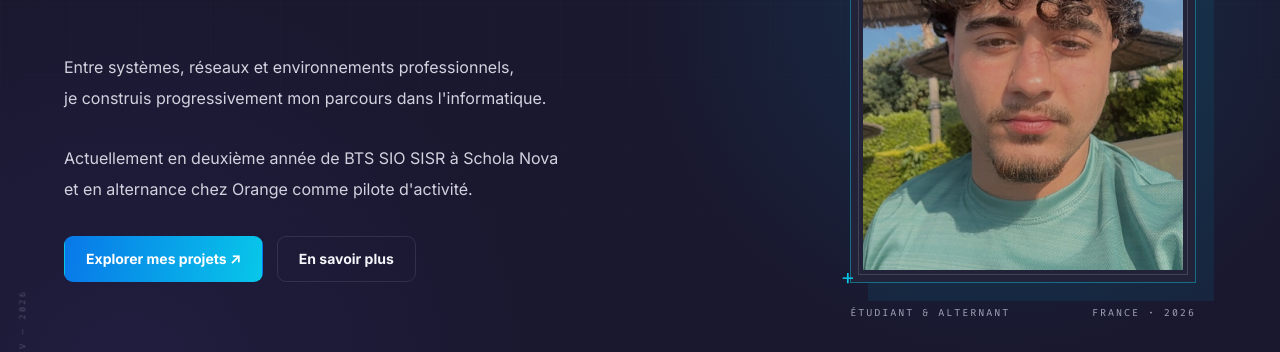
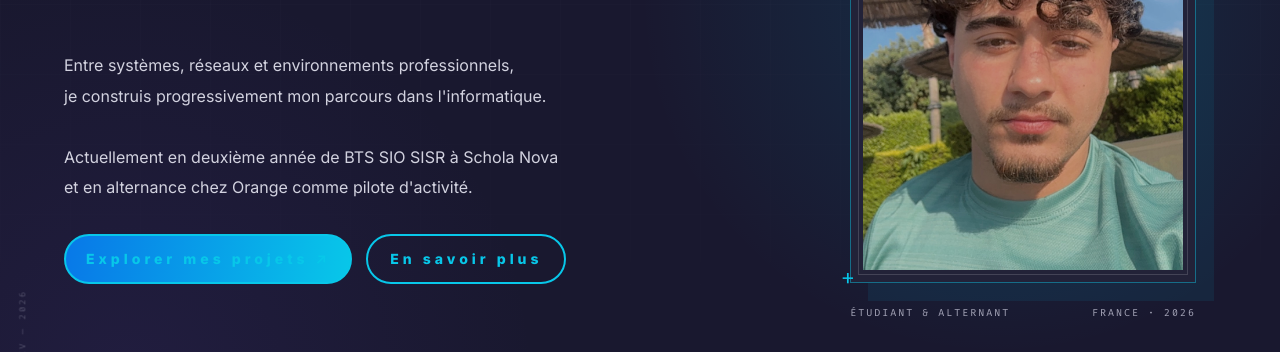
Before and after one commit to s93fbigboss/portfoliovf, a plain HTML site: page index.html in a window 1280 px wide. Shown: the part 448-800 px from the top of the page. Drawn offline with Linux system fonts and the light colour scheme.

Commit message:
Add files via upload

```diff
--- a/index.html
+++ b/index.html
@@ -18,6 +18,7 @@
     <link rel="stylesheet" href="commun.css">
     <link rel="stylesheet" href="accueil.css">
     <link rel="stylesheet" href="responsive.css">
+    <link rel="stylesheet" href="uiverse-buttons.css">
 
     <!-- JavaScript -->
     <script src="script.js" defer></script>
@@ -112,12 +113,12 @@
 
                         <div class="hero-actions">
 
-                            <a href="projets.html" class="btn btn-primary">
-                                Explorer mes projets ↗
+                            <a href="projets.html" class="btn btn-primary uiverse-cta uiverse-cta--type1">
+                                <span class="uiverse-cta__text">Explorer mes projets ↗</span>
                             </a>
 
-                            <a href="profil.html" class="btn btn-ghost">
-                                En savoir plus
+                            <a href="profil.html" class="btn btn-ghost uiverse-cta uiverse-cta--type1">
+                                <span class="uiverse-cta__text">En savoir plus</span>
                             </a>
 
                         </div>
@@ -360,8 +361,8 @@
                     </h2>
                 </div>
 
-                <a href="contact.html" class="btn btn-primary">
-                    Me contacter ↗
+                <a href="contact.html" class="btn btn-primary uiverse-cta uiverse-cta--type1">
+                    <span class="uiverse-cta__text">Me contacter ↗</span>
                 </a>
 
             </div>
--- /dev/null
+++ b/uiverse-buttons.css
@@ -0,0 +1,79 @@
+/* From Uiverse.io by Gaurav-WebDev - https://uiverse.io/Gaurav-WebDev/tall-mayfly-60
+   MIT License, Copyright (c) Gaurav-WebDev (Gaurav Sharma) */
+
+.uiverse-cta.uiverse-cta--type1 {
+    --uiverse-border: #252525;
+    --uiverse-text: #333;
+    --uiverse-fill: #333;
+    --uiverse-hover-text: #fff;
+    --uiverse-shadow: #252525;
+
+    position: relative;
+    display: inline-flex;
+    align-items: center;
+    justify-content: center;
+    width: fit-content;
+    min-width: 200px;
+    max-width: 100%;
+    height: 50px;
+    padding: 0 20px;
+    overflow: hidden;
+    border: 2px solid var(--uiverse-border);
+    border-radius: 30px;
+    background-color: transparent;
+    color: var(--uiverse-text);
+    cursor: pointer;
+    text-align: center;
+    text-decoration: none;
+    box-sizing: border-box;
+    transition: all .5s ease-in-out;
+}
+
+body:not(.light-theme) .uiverse-cta.uiverse-cta--type1 {
+    --uiverse-border: var(--cyan);
+    --uiverse-text: var(--cyan);
+    --uiverse-fill: var(--cyan);
+    --uiverse-hover-text: var(--bg);
+    --uiverse-shadow: rgba(8, 199, 233, .3);
+}
+
+.uiverse-cta__text {
+    position: relative;
+    z-index: 1;
+    font-weight: 800;
+    letter-spacing: 4px;
+}
+
+.skills-footer .uiverse-cta.uiverse-cta--type1 {
+    display: inline-flex;
+}
+
+.contact-form .uiverse-cta.uiverse-cta--type1 {
+    border: 2px solid var(--uiverse-border);
+}
+
+.uiverse-cta--type1::after {
+    content: "";
+    position: absolute;
+    top: 0;
+    left: 0;
+    z-index: -1;
+    width: 10px;
+    height: 10px;
+    border-radius: 30px;
+    background-color: var(--uiverse-fill);
+    visibility: hidden;
+    transition: all .5s ease-in-out;
+}
+
+.uiverse-cta.uiverse-cta--type1:hover {
+    border-color: transparent;
+    box-shadow: 1px 1px 200px var(--uiverse-shadow);
+    color: var(--uiverse-hover-text);
+    transform: none;
+}
+
+.uiverse-cta.uiverse-cta--type1:hover::after {
+    visibility: visible;
+    transform: scale(100) translateX(2px);
+}
```
Also changed, not shown: competences.html (+3 -2 lines), contact.html (+3 -2 lines), profil.html (+3 -2 lines).
